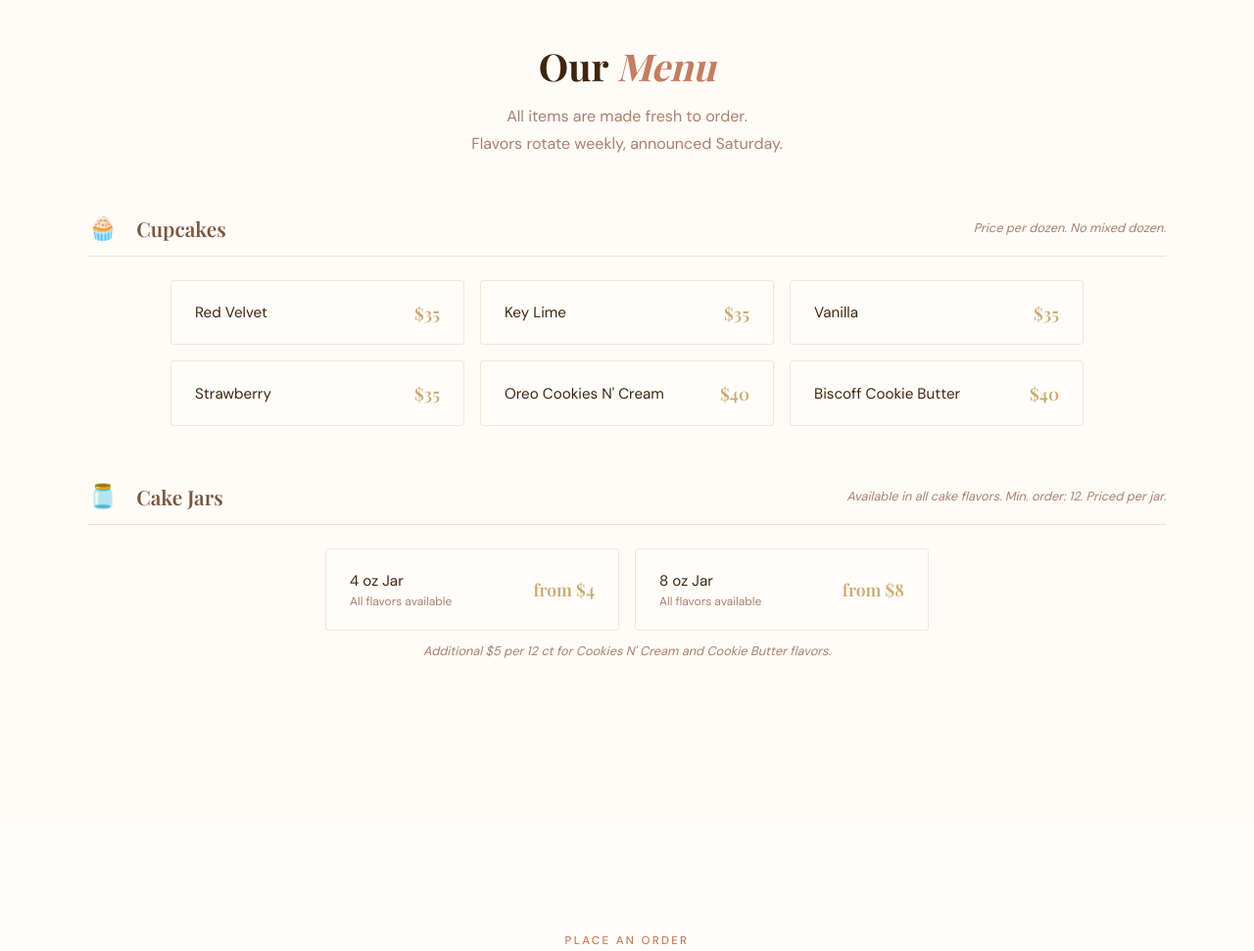
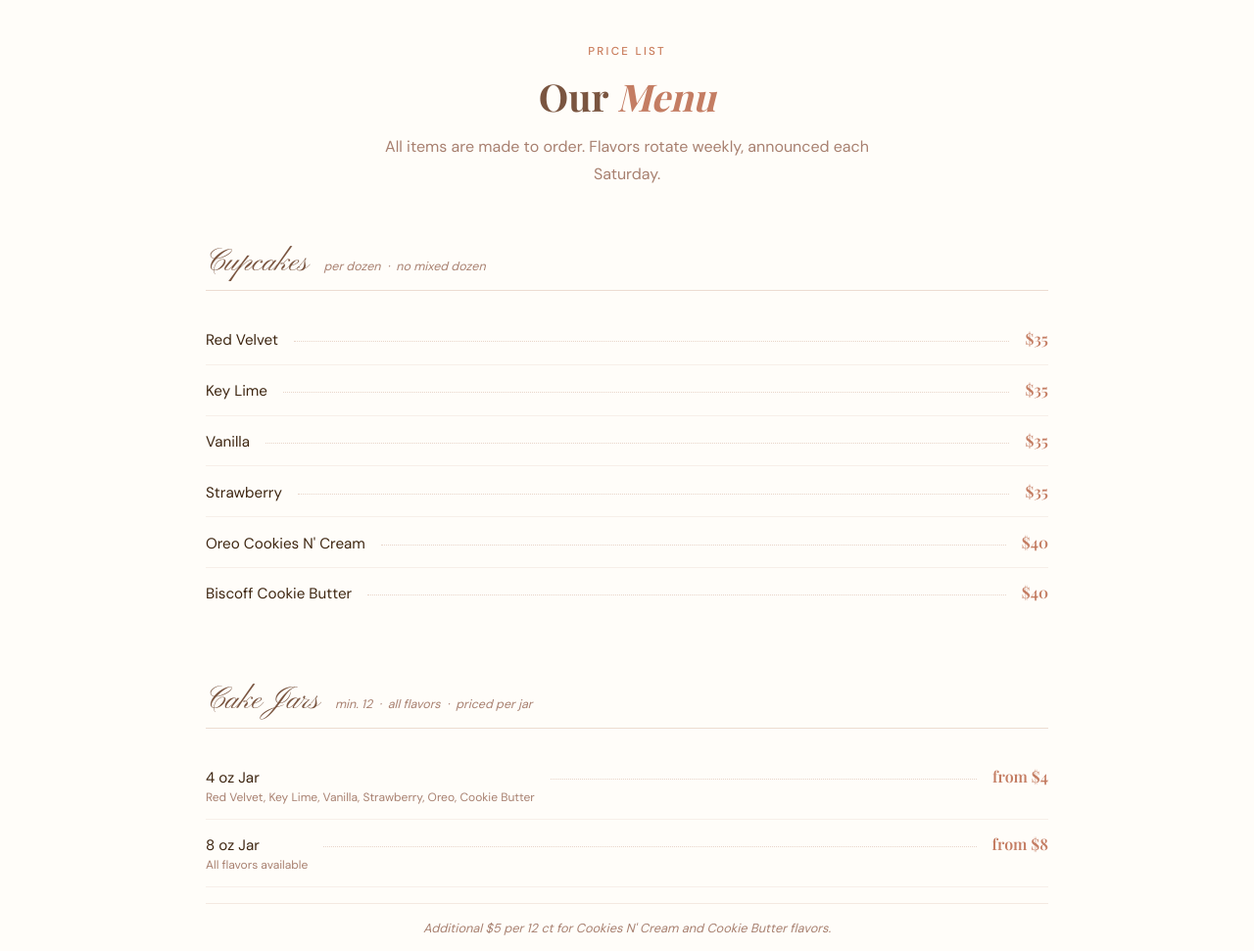
Before and after one commit to cynthiajones34/the_blessed_baker_and_son, a plain HTML site: page index.html in a window 1280 px wide. Shown: the part 2100-3071 px from the top of the page at 98% size. Drawn offline with nearby package versions, Linux system fonts and the light colour scheme; a web font is replaced by a local one.

Commit message:
Redesign menu section with restaurant-style price list layout
- Replace card grid with clean dotted-line price list format
- Add menu-inner wrapper (max 860px) and section-tag 'Price List'
- Add menu-category-rule divider and menu-item-dots connecting lines
- Add 4 oz jar flavor listing and menu-cta with Instagram note
- Update all menu CSS to match new structure

Co-Authored-By: Claude Sonnet 4.6 <noreply@anthropic.com>

```diff
--- a/index.html
+++ b/index.html
@@ -210,45 +210,47 @@
     .how-thread-label { font-family: var(--sans); font-size: 0.75rem; color: var(--rose); text-align: center; margin: 2.5rem 0 1.5rem; letter-spacing: 0.2em; text-transform: uppercase; font-weight: 600; }
 
     /* MENU */
-    .menu { background: var(--cream); padding: 7rem 4rem; color: var(--text); }
-    .menu .section-tag { text-align: center; color: var(--rose); }
-    .menu .section-title { text-align: center; color: var(--text); }
-    .menu .section-title em { color: var(--terracotta); }
-    .menu .section-sub { text-align: center; color: var(--muted); }
+    .menu { background: var(--white); padding: 7rem 4rem; }
+    .menu-inner { max-width: 860px; margin: 0 auto; }
+    .menu .section-tag, .menu .section-title, .menu .section-sub { text-align: center; }
 
-    .menu-categories { max-width: 1100px; margin: 0 auto; }
-    .menu-category { margin-bottom: 3.5rem; }
+    .menu-category { margin-bottom: 4rem; }
     .menu-category-header {
-      display: flex; align-items: center; gap: 1.2rem; margin-bottom: 1.5rem;
-      padding-bottom: 0.8rem; border-bottom: 1px solid rgba(180,120,90,0.2);
+      display: flex; align-items: baseline; gap: 1rem; margin-bottom: 0.5rem;
     }
-    .menu-category-icon { font-size: 1.5rem; }
     .menu-category-title {
-      font-family: var(--serif); font-size: 1.3rem; color: var(--chocolate); font-weight: 600;
+      font-family: var(--script); font-size: 2rem; color: var(--chocolate);
     }
-    .menu-category-note {
-      font-size: 0.8rem; color: var(--muted); font-style: italic; margin-left: auto;
+    .menu-category-note { font-size: 0.78rem; color: var(--muted); font-style: italic; }
+    .menu-category-rule {
+      height: 1px; background: rgba(180,120,90,0.25); margin-bottom: 1.5rem;
     }
-    .menu-items-grid { display: flex; flex-wrap: wrap; justify-content: center; gap: 1rem; }
     .menu-item {
-      background: var(--white); border: 1px solid rgba(180,120,90,0.18);
-      border-radius: 4px; padding: 1.3rem 1.5rem;
-      display: flex; justify-content: space-between; align-items: center; min-width: 260px; max-width: 340px; flex: 0 1 300px;
-      transition: background 0.2s;
+      display: flex; justify-content: space-between; align-items: baseline;
+      padding: 0.9rem 0; border-bottom: 1px solid rgba(180,120,90,0.1);
+      transition: padding-left 0.2s;
     }
-    .menu-item:hover { background: var(--blush); }
+    .menu-item:hover { padding-left: 0.5rem; }
+    .menu-item:last-child { border-bottom: none; }
     .menu-item-name { font-size: 0.95rem; color: var(--text); }
+    .menu-item-dots {
+      flex: 1; border-bottom: 1px dotted rgba(180,120,90,0.3);
+      margin: 0 1rem; position: relative; top: -3px;
+    }
     .menu-item-price {
-      font-family: var(--serif); font-size: 1.1rem; color: var(--gold);
-      font-weight: 600; white-space: nowrap;
+      font-family: var(--serif); font-size: 1rem;
+      color: var(--terracotta); font-weight: 600; white-space: nowrap;
     }
-    .menu-item-sub { font-size: 0.75rem; color: var(--muted); margin-top: 0.2rem; }
+    .menu-item-sub { font-size: 0.75rem; color: var(--muted); margin-top: 0.1rem; }
     .menu-note {
-      font-size: 0.8rem; color: var(--muted); font-style: italic;
-      margin-top: 0.8rem; text-align: center;
+      font-size: 0.8rem; color: var(--muted); font-style: italic; margin-top: 1rem;
+      text-align: center; padding-top: 1rem; border-top: 1px solid rgba(180,120,90,0.15);
     }
-    .menu-cta { text-align: center; margin-top: 3rem; }
-    .menu-cta p { color: var(--muted); font-size: 0.86rem; margin-top: 0.8rem; }
+    .menu-cta {
+      text-align: center; margin-top: 3.5rem; padding-top: 3rem;
+      border-top: 1px solid rgba(180,120,90,0.2);
+    }
+    .menu-cta p { color: var(--muted); font-size: 0.86rem; margin-top: 1rem; font-style: italic; }
 
     /* ORDER TYPES */
     .order-types { background: var(--white); padding: 7rem 4rem; text-align: center; }
@@ -497,44 +499,47 @@
 
 <!-- MENU -->
 <section class="menu fade-up" id="menu">
+  <div class="menu-inner">
+    <p class="section-tag">Price List</p>
     <h2 class="section-title">Our <em>Menu</em></h2>
-  <p class="section-sub">All items are made fresh to order.<br>Flavors rotate weekly, announced Saturday.</p>
+    <p class="section-sub">All items are made to order. Flavors rotate weekly, announced each Saturday.</p>
 
-  <div class="menu-categories">
-    <!-- CUPCAKES -->
     <div class="menu-category">
       <div class="menu-category-header">
-        <span class="menu-category-icon">🧁</span>
         <span class="menu-category-title">Cupcakes</span>
-        <span class="menu-category-note">Price per dozen. No mixed dozen.</span>
+        <span class="menu-category-note">per dozen &nbsp;&#183;&nbsp; no mixed dozen</span>
       </div>
-      <div class="menu-items-grid">
-        <div class="menu-item"><span class="menu-item-name">Red Velvet</span><span class="menu-item-price">$35</span></div>
-        <div class="menu-item"><span class="menu-item-name">Key Lime</span><span class="menu-item-price">$35</span></div>
-        <div class="menu-item"><span class="menu-item-name">Vanilla</span><span class="menu-item-price">$35</span></div>
-        <div class="menu-item"><span class="menu-item-name">Strawberry</span><span class="menu-item-price">$35</span></div>
-        <div class="menu-item"><span class="menu-item-name">Oreo Cookies N' Cream</span><span class="menu-item-price">$40</span></div>
-        <div class="menu-item"><span class="menu-item-name">Biscoff Cookie Butter</span><span class="menu-item-price">$40</span></div>
+      <div class="menu-category-rule"></div>
+      <div class="menu-item"><span class="menu-item-name">Red Velvet</span><span class="menu-item-dots"></span><span class="menu-item-price">$35</span></div>
+      <div class="menu-item"><span class="menu-item-name">Key Lime</span><span class="menu-item-dots"></span><span class="menu-item-price">$35</span></div>
+      <div class="menu-item"><span class="menu-item-name">Vanilla</span><span class="menu-item-dots"></span><span class="menu-item-price">$35</span></div>
+      <div class="menu-item"><span class="menu-item-name">Strawberry</span><span class="menu-item-dots"></span><span class="menu-item-price">$35</span></div>
+      <div class="menu-item"><span class="menu-item-name">Oreo Cookies N' Cream</span><span class="menu-item-dots"></span><span class="menu-item-price">$40</span></div>
+      <div class="menu-item"><span class="menu-item-name">Biscoff Cookie Butter</span><span class="menu-item-dots"></span><span class="menu-item-price">$40</span></div>
     </div>
-    </div>
-    <!-- CAKE JARS -->
+
     <div class="menu-category">
       <div class="menu-category-header">
-        <span class="menu-category-icon">🫙</span>
         <span class="menu-category-title">Cake Jars</span>
-        <span class="menu-category-note">Available in all cake flavors. Min. order: 12. Priced per jar.</span>
+        <span class="menu-category-note">min. 12 &nbsp;&#183;&nbsp; all flavors &nbsp;&#183;&nbsp; priced per jar</span>
       </div>
-      <div class="menu-items-grid">
+      <div class="menu-category-rule"></div>
       <div class="menu-item">
-          <div><span class="menu-item-name">4 oz Jar</span><div class="menu-item-sub">All flavors available</div></div>
+        <div><span class="menu-item-name">4 oz Jar</span><div class="menu-item-sub">Red Velvet, Key Lime, Vanilla, Strawberry, Oreo, Cookie Butter</div></div>
+        <span class="menu-item-dots"></span>
         <span class="menu-item-price">from $4</span>
       </div>
       <div class="menu-item">
         <div><span class="menu-item-name">8 oz Jar</span><div class="menu-item-sub">All flavors available</div></div>
+        <span class="menu-item-dots"></span>
         <span class="menu-item-price">from $8</span>
       </div>
+      <p class="menu-note">Additional $5 per 12 ct for Cookies N' Cream and Cookie Butter flavors.</p>
     </div>
-      <p class="menu-note">Additional $5 per 12 ct for Cookies N' Cream and Cookie Butter flavors.</p>
+
+    <div class="menu-cta">
+      <a href="micro-bakery.html" class="btn-primary">Order Pickup This Week</a>
+      <p>Flavors rotate weekly. Follow on Instagram for weekly announcements.</p>
     </div>
   </div>
 </section>
```
Lines whose indentation alone changed are shown as unchanged.
